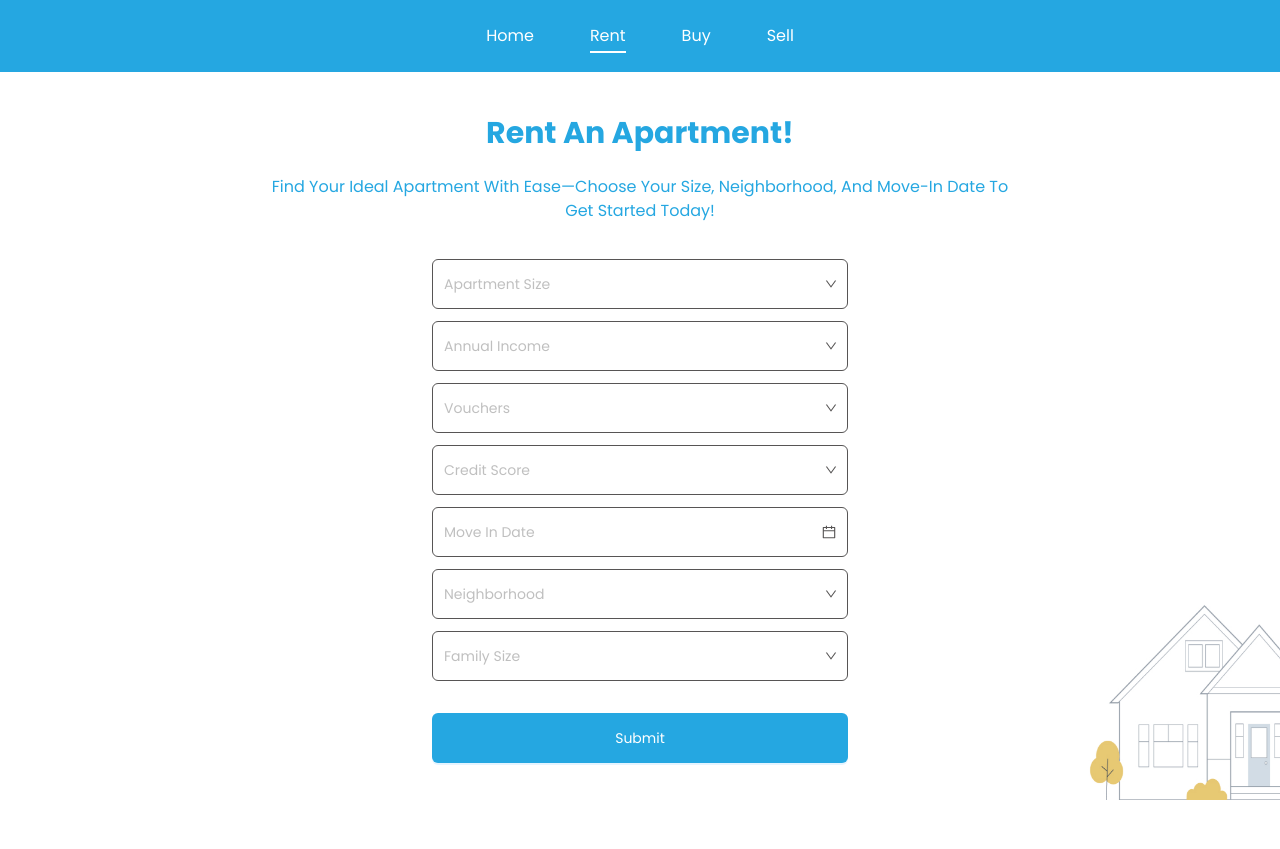
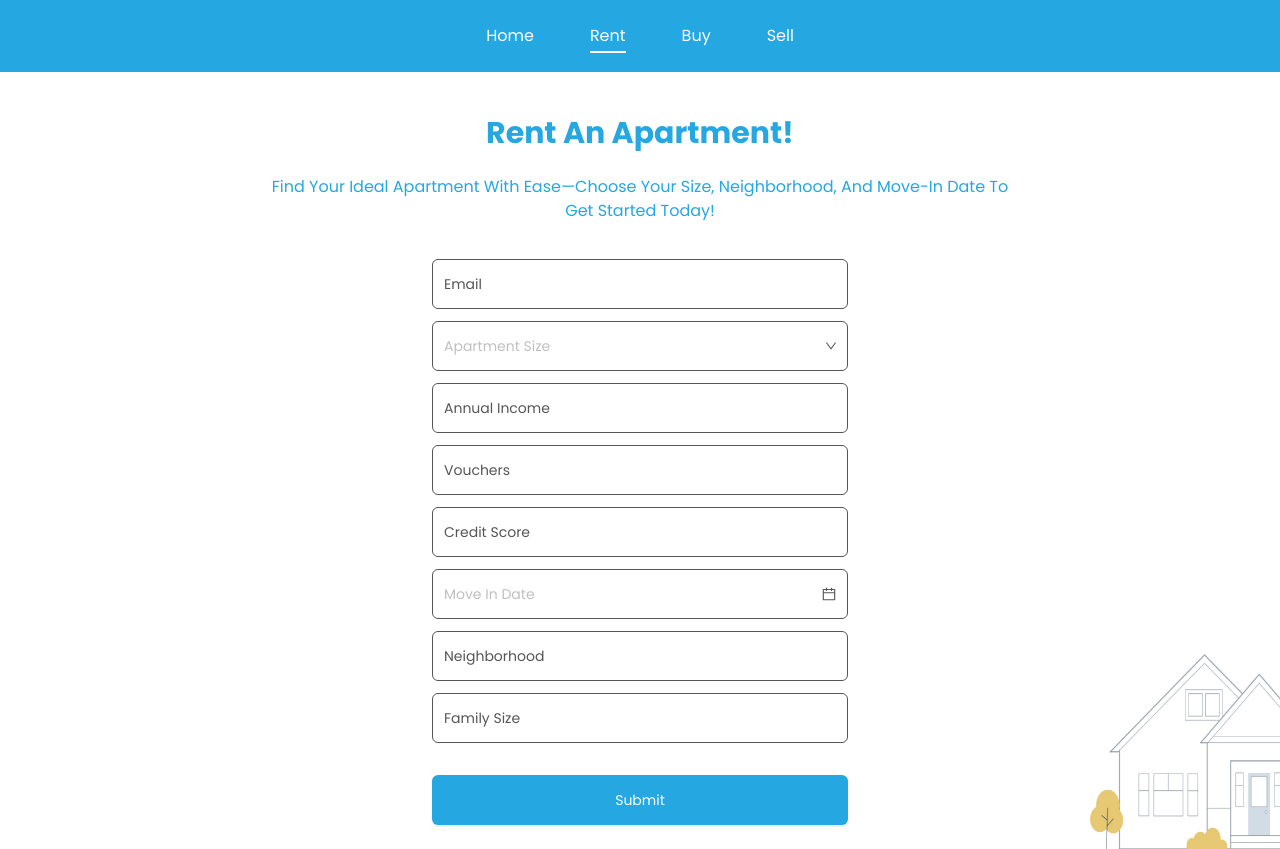
Before and after one commit to jidatit/alex-landing, a React (Vite) app in the folder frontend/: page /rent in a window 1280 px wide. Before the commit the page ends 800 px from the top, so only its background shows below. Built offline with nearby package versions, Linux system fonts and the light colour scheme.

Commit message:
rent form completed and email js setup completely

```diff
--- a/frontend/package.json
+++ b/frontend/package.json
@@ -10,7 +10,9 @@
     "preview": "vite preview"
   },
   "dependencies": {
+    "@emailjs/browser": "^4.4.1",
     "antd": "^5.22.5",
+    "moment": "^2.30.1",
     "react": "^18.3.1",
     "react-dom": "^18.3.1",
     "react-icons": "^5.4.0",
--- a/frontend/src/Pages/RentPage.jsx
+++ b/frontend/src/Pages/RentPage.jsx
@@ -1,45 +1,73 @@
-
-import React from "react";
+import React, { useState } from "react";
 import Navbar from "../Components/NavBar";
-import { Form, Button, DatePicker, Select } from "antd";
+import { Form, Button, DatePicker, Select, Input, message, Space } from "antd";
 import { CalendarOutlined } from "@ant-design/icons";
-import home1 from "../Assets/home1.png"
-
-
+import home1 from "../Assets/home1.png";
+import { RentDataMail } from "../utils/SendDataEmail";
+import moment from "moment";
 const { Option } = Select;
-
 const RentPage = () => {
   const [form] = Form.useForm();
+  const [formValues, setFormValues] = useState({
+    moveInDate: null,
+  });
+  const [messageApi, contextHolder] = message.useMessage();
+  const success = (message) => {
+    messageApi.open({
+      type: "success",
+      content: message,
+    });
+  };
 
+  const handleInputChange = (field, value) => {
+    setFormValues((prevValues) => ({
+      ...prevValues,
+      [field]:
+        field === "moveInDate" && value
+          ? moment(value).format("DD-MM-YYYY")
+          : value,
+    }));
+  };
   const onFinish = (values) => {
-    console.log("Form Submitted:", values);
-    alert("Form submitted successfully!");
+    RentDataMail(values, formValues.moveInDate, messageApi);
+    success("Your Rent Form submitted successfully");
+    console.log("Form Submitted:", formValues.moveInDate);
+
     form.resetFields();
   };
 
-
-  const apartmentSize = ['1BHK', '2BHK', '3BHK'];
-  const AnnualIncome = ['1BHK', '2BHK', '3BHK'];
-  const neighbourHood = ['1BHK', '2BHK', '3BHK'];
-  const voucher = ['yes', 'no'];
-   const creditScore = ['1BHK', '2BHK', '3BHK'];
-   const familySize = ['7', '2', '3'];
+  const apartmentSize = ["1Br", "2Br", "3Br's", "4Br's"];
+  // const AnnualIncome = ["1BHK", "2BHK", "3BHK"];
+  // const neighbourHood = ["1BHK", "2BHK", "3BHK"];
+  // const voucher = ["yes", "no"];
+  // const creditScore = ["1BHK", "2BHK", "3BHK"];
+  // const familySize = ["7", "2", "3"];
 
   return (
+    <>
+      {contextHolder}
       <div className="relative min-h-screen">
         {/* Navbar */}
         <Navbar />
 
-
         {/* Form Section */}
         <div className="flex flex-col items-center justify-center mt-[43px]">
-        <h1 className="text-3xl font-bold font-poppins  mb-[24px]" style={{ color: "#25A7E1" }}>
+          <h1
+            className="text-3xl font-bold font-poppins  mb-[24px]"
+            style={{ color: "#25A7E1" }}
+          >
             Rent An Apartment!
           </h1>
-        <p className=" text-center font-poppins"  style={{ color: "#25A7E1" }}>
-          Find Your Ideal Apartment With Ease—Choose Your Size, Neighborhood, And Move-In Date To
+          <p className=" text-center font-poppins" style={{ color: "#25A7E1" }}>
+            Find Your Ideal Apartment With Ease—Choose Your Size, Neighborhood,
+            And Move-In Date To
           </p>
-        <p className=" text-center mb-[36px] font-poppins" style={{ color: "#25A7E1" }}>Get Started Today!</p>
+          <p
+            className=" text-center mb-[36px] font-poppins"
+            style={{ color: "#25A7E1" }}
+          >
+            Get Started Today!
+          </p>
 
           {/* Form */}
           <Form
@@ -47,15 +75,35 @@ const RentPage = () => {
             layout="vertical"
             onFinish={onFinish}
             className="w-full max-w-md  font-poppins px-4 "
-
           >
+            <Form.Item
+              name="email"
+              rules={[
+                {
+                  type: "email",
+                  message: "The input is not valid E-mail!",
+                },
+                {
+                  required: true,
+                },
+              ]}
+              className="mb-3 font-poppins"
+            >
+              <Input
+                placeholder="Email"
+                className="min-h-[50px] font-poppins"
+              />
+            </Form.Item>
             {/* Apartment Size */}
-          <Form.Item name="apartmentSize"
+            <Form.Item
+              name="apartmentSize"
               className="mb-3  font-poppins"
               rules={[{ required: true }]}
             >
-            <Select placeholder="Apartment Size"
-             className="min-h-[50px]  font-poppins">
+              <Select
+                placeholder="Apartment Size"
+                className="min-h-[50px]  font-poppins"
+              >
                 {apartmentSize.map((option, index) => (
                   <Option key={index} value={option}>
                     {option}
@@ -64,91 +112,84 @@ const RentPage = () => {
               </Select>
             </Form.Item>
 
-          {/* Annual Income */}
-          <Form.Item name="income"
-            className="mb-3  font-poppins"
-          rules={[{ required: true }]}>
-            <Select placeholder="Annual Income"
-            className="min-h-[50px]  font-poppins" >
-              {AnnualIncome.map((option, index) => (
-        <Option key={index} value={option}>
-          {option}
-        </Option>
-      ))}
-            </Select>
+            <Form.Item
+              name="income"
+              className="mb-3 font-poppins"
+              rules={[{ required: true }]}
+            >
+              <Input
+                placeholder="Annual Income"
+                className="min-h-[50px] font-poppins "
+              />
             </Form.Item>
 
             {/* Vouchers */}
-          <Form.Item name="vouchers"
-            className="mb-3  font-poppins"
-           rules={[{ required: true }]}>
-            <Select placeholder="Vouchers"
-            className="min-h-[50px]  font-poppins">
-                {voucher.map((option, index) => (
-        <Option key={index} value={option}>
-          {option}
-        </Option>
-      ))}
-            </Select>
+            <Form.Item
+              name="vouchers"
+              className="mb-3 font-poppins"
+              rules={[{ required: true }]}
+            >
+              <Input
+                placeholder="Vouchers"
+                className="min-h-[50px] font-poppins"
+              />
             </Form.Item>
 
             {/* Credit Score */}
-          <Form.Item name="creditScore"
-            className="mb-3  font-poppins"
-           rules={[{ required: true }]}>
-            <Select placeholder="Credit Score"
-            className="min-h-[50px]  font-poppins" >
-              {creditScore.map((option, index) => (
-        <Option key={index} value={option}>
-          {option}
-        </Option>
-      ))}
-            </Select>
+            <Form.Item
+              name="creditScore"
+              className="mb-3 font-poppins"
+              rules={[{ required: true }]}
+            >
+              <Input
+                placeholder="Credit Score"
+                className="min-h-[50px] font-poppins"
+              />
             </Form.Item>
 
             {/* Move In Date */}
-          <Form.Item name="moveInDate"
-            className="mb-3  font-poppins"
+            <Form.Item
+              name="moveInDate"
+              className="mb-3 font-poppins"
               rules={[{ required: true }]}
             >
-
               <DatePicker
                 placeholder="Move In Date"
-              className="w-full min-h-[50px]  font-poppins"
+                className="w-full min-h-[50px] font-poppins"
+                value={
+                  formValues.moveInDate
+                    ? moment(formValues.moveInDate, "DD-MM-YYYY")
+                    : null
+                }
+                onChange={(date) => handleInputChange("moveInDate", date)}
                 suffixIcon={<CalendarOutlined />}
-            style={{borderColor:"rgb(87, 85, 85)"}}
+                style={{ borderColor: "rgb(87, 85, 85)" }}
               />
             </Form.Item>
 
             {/* Neighborhood */}
-          <Form.Item name="neighborhood"
-            className="mb-3  font-poppins"
+            <Form.Item
+              name="neighborhood"
+              className="mb-3 font-poppins"
               rules={[{ required: true }]}
             >
-            <Select placeholder="Neighborhood"
-            className="min-h-[50px]  font-poppins">
-                 {neighbourHood.map((option, index) => (
-        <Option key={index} value={option}>
-          {option}
-        </Option>
-      ))}
-            </Select>
+              <Input
+                placeholder="Neighborhood"
+                className="min-h-[50px] font-poppins"
+              />
             </Form.Item>
 
             {/* Family Size */}
-          <Form.Item name="familySize"
-            className="mb-3  font-poppins"
-           rules={[{ required: true }]}>
-            <Select placeholder="Family Size"
-             className="min-h-[50px]  font-poppins" >
-             {familySize.map((option, index) => (
-        <Option key={index} value={option}>
-          {option}
-        </Option>
-      ))}
-            </Select>
+            <Form.Item
+              name="familySize"
+              className="mb-3 font-poppins"
+              rules={[{ required: true }]}
+            >
+              <Input
+                placeholder="Family Size"
+                className="min-h-[50px] font-poppins"
+              />
             </Form.Item>
-
             {/* Submit Button */}
             <Form.Item>
               <Button
@@ -163,12 +204,6 @@ const RentPage = () => {
           </Form>
         </div>
 
-
-
-
-
-
-
         {/* Bottom Images */}
         {/* <div className="absolute bottom-0 right-0 w-1/5"> */}
         <div className="absolute bottom-0 right-0 z-[-1] w-2/4 md:w-1/4 lg:w-1/6">
@@ -179,6 +214,7 @@ const RentPage = () => {
           />
         </div>
       </div>
+    </>
   );
 };
 
--- /dev/null
+++ b/frontend/src/utils/SendDataEmail.jsx
@@ -0,0 +1,31 @@
+import emailjs from "@emailjs/browser";
+import { Toast } from "./Toast";
+import { message } from "antd";
+//done
+
+export function RentDataMail(values, moveInDate, messageApi) {
+  const templateParams = {
+    from_name: "Alex Landing",
+    apartmentSize: values.apartmentSize,
+    creditScore: values.creditScore,
+    email: values.email,
+    familySize: values.familySize,
+    income: values.income,
+    neighborhood: values.neighborhood,
+    vouchers: values.vouchers,
+    moveInDate: moveInDate,
+  };
+  emailjs
+    .send(
+      import.meta.env.VITE_EMAILJS_SERVICE_ID,
+      import.meta.env.VITE_EMAILJS_QR_TEMPLATE_ID,
+      templateParams,
+      import.meta.env.VITE_EMAILJS_KEY
+    )
+    .then((response) => {
+      Toast("Rent Data is send to your mail!", messageApi, "success");
+    })
+    .catch((err) => {
+      console.log("Failed Sending Mail...", err);
+    });
+}
--- /dev/null
+++ b/frontend/src/utils/Toast.jsx
@@ -0,0 +1,6 @@
+export const Toast = (message, messageApi, type) => {
+  messageApi.open({
+    type: type,
+    content: message,
+  });
+};
```
Also changed, not shown: frontend/src/App.jsx (+4 -9 lines), frontend/src/Pages/SellPage.jsx (+38 -26 lines), 2 other files (tests, documents, lock files or other folders). Lines whose indentation alone changed are shown as unchanged.
